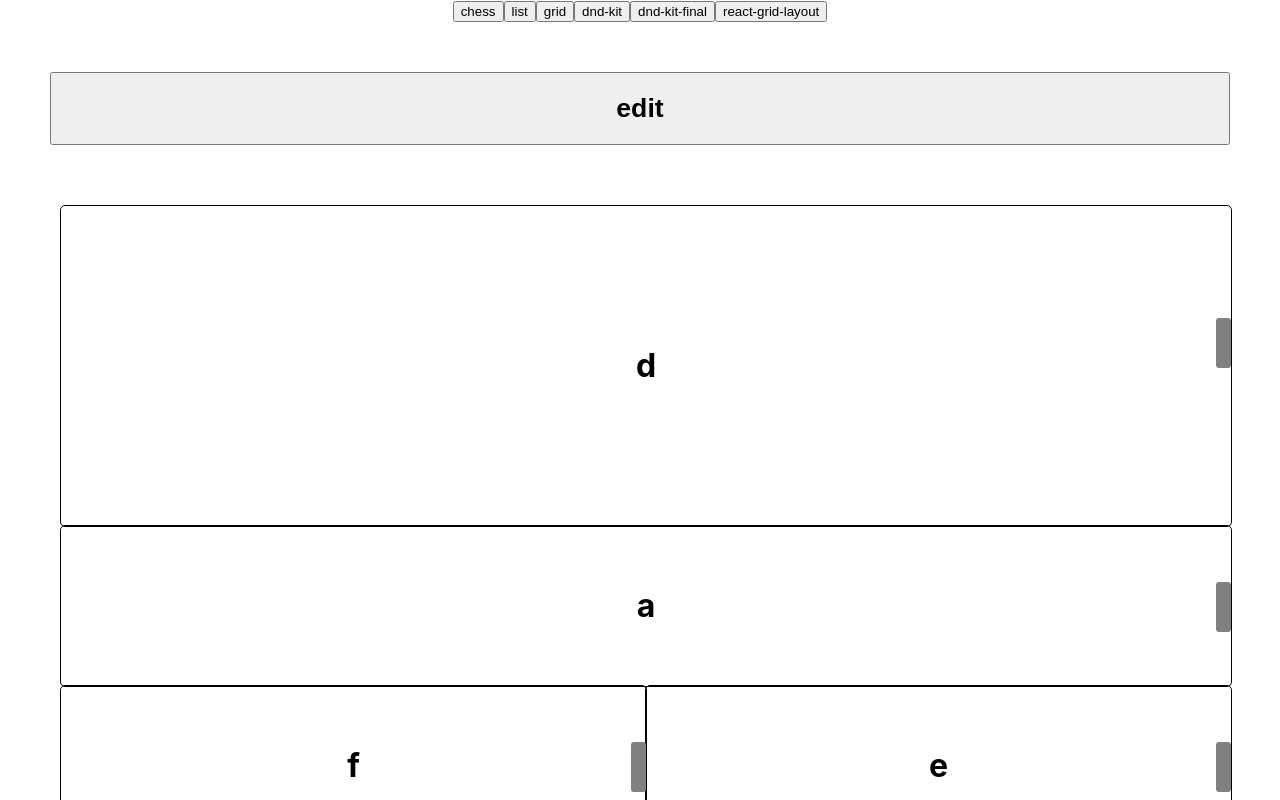
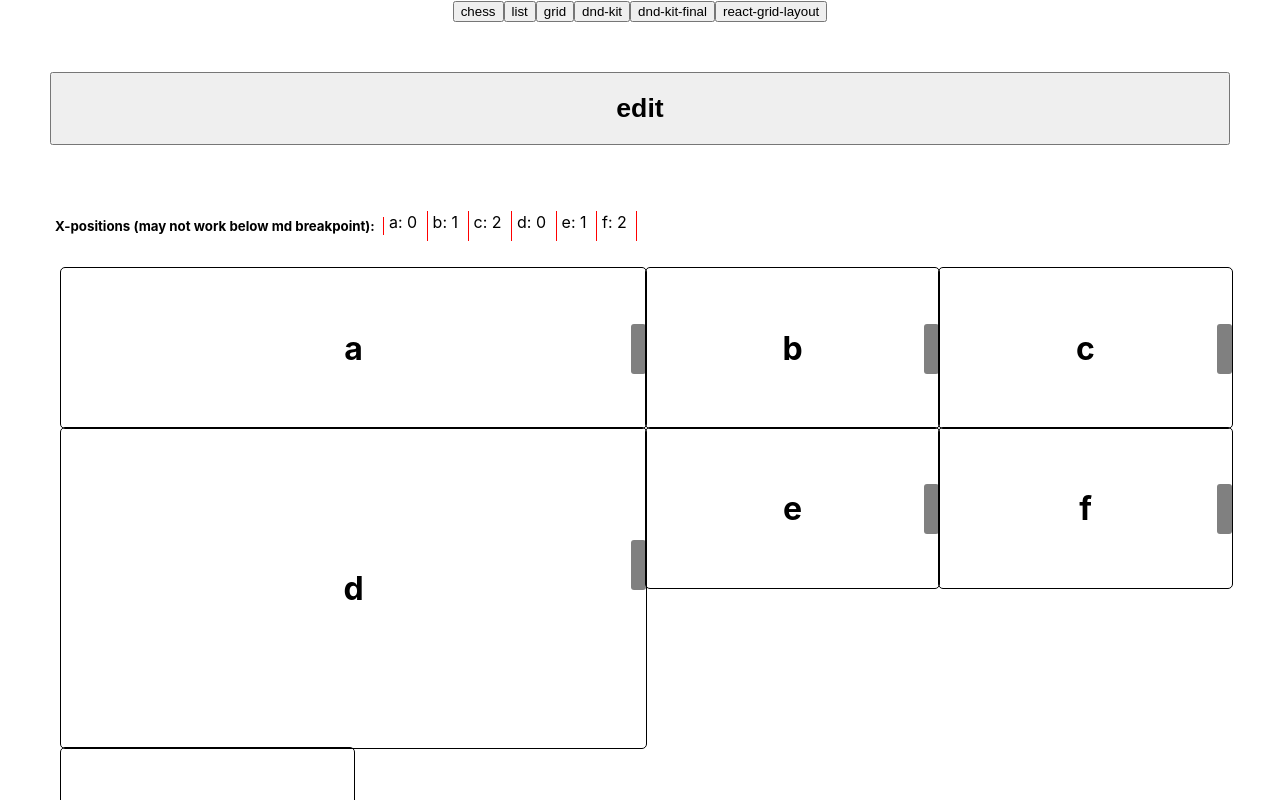
Before and after one commit to N1ck-Benson/dnd-tutorial-js, a React (Create React App) app: page / in a window 1280 px wide. Shown: the top 800 px of the page. Built offline with nearby package versions, Linux system fonts and the light colour scheme.

Commit message:
implement injectPlusButtons, not quite working

```diff
--- a/src/App.css
+++ b/src/App.css
@@ -52,6 +52,17 @@
   width: 100%;
 }
 
+.positions {
+  display: flex;
+  flex-wrap: wrap;
+}
+
+.positions > p,
+.positions > h5 {
+  border-right: 0.5px red solid;
+  padding: 1px 5px;
+}
+
 /* Styles copied from RGL examples repo */
 
 .react-grid-layout {
--- a/src/Components/ReactGridLayout/ReactGridLayout.js
+++ b/src/Components/ReactGridLayout/ReactGridLayout.js
@@ -1,5 +1,6 @@
 import React, { useRef, useState } from "react";
 import { Responsive, WidthProvider } from "react-grid-layout";
+import { injectPlusButtons, printLoggableLayout } from "./utils";
 
 // Can't get an abstracted component to work in the map function...
 // import SingleCard from "./SingleCard";
@@ -13,30 +14,53 @@ const initialLayout = [
   { i: "a", x: 0, y: 0, w: 2, h: 1, static: false, minW: 1, maxW: 4 },
   { i: "b", x: 1, y: 0, w: 1, h: 1, static: false, minW: 1, maxW: 4 },
   { i: "c", x: 2, y: 0, w: 1, h: 1, static: false, minW: 1, maxW: 4 },
-  { i: "d", x: 3, y: 0, w: 2, h: 2, static: false, minW: 1, maxW: 4 },
-  { i: "e", x: 4, y: 0, w: 1, h: 1, static: false, minW: 1, maxW: 4 },
-  { i: "f", x: 5, y: 0, w: 1, h: 1, static: false, minW: 1, maxW: 4 },
+  { i: "d", x: 0, y: 1, w: 2, h: 2, static: false, minW: 1, maxW: 4 },
+  { i: "e", x: 1, y: 1, w: 1, h: 1, static: false, minW: 1, maxW: 4 },
+  { i: "f", x: 2, y: 1, w: 1, h: 1, static: false, minW: 1, maxW: 4 },
 ];
 
 // Get metrics to match against the layouts
 // const getMetrics = () => {};
 
-const getGridLayout = () => {
-  // if(firestoreHasLayout) { return that layout } else
-  return initialLayout;
-};
+const ReactGridLayout = () => {
+  const cols = { lg: 5, md: 4, sm: 2, xs: 2, xxs: 2 };
+  const getGridLayout = () => {
+    // if(firestoreHasLayout) { return that layout } else
+    return injectPlusButtons(initialLayout, cols);
+  };
+  const [layout, setLayout] = useState(getGridLayout());
+  const editedLayoutRef = useRef(getGridLayout());
 
-const ReactGridLayout = () => {
-  const layout = getGridLayout();
-  const editedLayoutRef = useRef(null);
-  const handleLayoutChange = (_layout, layouts) => {
-    editedLayoutRef.current = layouts;
+  const handleLayoutChange = (layout) => {
+    const copy = JSON.stringify(layout);
+    editedLayoutRef.current = JSON.parse(copy);
+  };
+
+  const handleBreakpointChange = () => {
+    console.log("breakpoint change");
+    // const layoutWithoutButtons = layout.filter(
+    //   (item) => !item.i.includes("plus")
+    // );
+    // setLayout(layoutWithoutButtons);
   };
 
   const [isEditing, setIsEditing] = useState(false);
 
   const handleEditSave = () => {
     // if(isEditing) { save editedLayoutRef.current to firestore }
+    if (!isEditing) {
+      const layoutWithoutButtons = layout.filter(
+        (item) => !item.i.includes("plus")
+      );
+      setLayout(layoutWithoutButtons);
+    }
+    if (isEditing) {
+      const layoutWithButtons = injectPlusButtons(
+        editedLayoutRef.current,
+        cols
+      );
+      setLayout(layoutWithButtons);
+    }
     setIsEditing(!isEditing);
   };
 
@@ -45,21 +69,28 @@ const ReactGridLayout = () => {
       <button className="edit_save_button" onClick={handleEditSave}>
         <h1>{!isEditing ? "edit" : "save"}</h1>
       </button>
+      <div className="positions">
+        <h5>X-positions (may not work below md breakpoint):&nbsp;</h5>
+        {["a", "b", "c", "d", "e", "f"].map((p, i) => (
+          <p key={i}>
+            {p}:{" "}
+            {editedLayoutRef.current ? editedLayoutRef.current[i].x : "null"}
+            &nbsp;
+          </p>
+        ))}
+      </div>
       <ResponsiveGridLayout
         isDraggable={isEditing}
+        isResizable={isEditing}
         compactType={"horizontal"}
         layouts={{ lg: layout }}
         onLayoutChange={handleLayoutChange}
-        breakpoints={{ lg: 2560, md: 1440, sm: 768, xs: 480, xxs: 0 }}
-        cols={{ lg: 5, md: 4, sm: 2, xs: 2, xxs: 2 }}
+        onBreakpointChange={handleBreakpointChange}
+        breakpoints={{ lg: 2560, md: 1024, sm: 768, xs: 480, xxs: 0 }}
+        cols={cols}
         rowHeight={150}
         width={750}
         useCSSTransforms={true}
-        // onDrag
-        // onDragStart
-        // onDragStop
-        // onDrop
-        // onResize
       >
         {layout.map((item) => (
           // RGL cross-references items with layout information using the i property
--- a/src/Components/ReactGridLayout/utils.js
+++ b/src/Components/ReactGridLayout/utils.js
@@ -1,37 +1,64 @@
+export const printLoggableLayout = (layout) => {
+  console.table(
+    layout.map((row) => {
+      const { i, x, y } = row;
+      return { i, x, y };
+    })
+  );
+};
+
 export const injectPlusButtons = (layout, cols) => {
-  let totalRowsCount = 1;
+  const newLayout = layout.filter((item) => !item.i.includes("plus"));
+  let totalRows = 1;
   let lastRowY = 0;
   layout.forEach((item) => {
-    item.y > lastRowY && (lastRowY = item.y) && totalRowsCount++;
+    item.y > lastRowY && (lastRowY = item.y) && totalRows++;
   });
+  const fixedProps = {
+    w: 1,
+    h: 1,
+    minW: 1,
+    maxW: 1,
+  };
 
-  totalRowsCount.forEach((row) => {
-    let count = 0;
-    while (count < totalRowsCount) {
-      const itemsInRow = layout.filter((item) => item.y === row);
-      const lastInRow = itemsInRow[itemsInRow.length];
-      const lastColUsed = lastInRow.x + lastInRow.w;
+  let rowCount = 0;
+  let plusCount = 0;
+  while (rowCount < totalRows) {
+    const countCopy = rowCount;
+    const itemsInRow = layout.filter((item) => item.y === countCopy);
+    const lastInRow = itemsInRow[itemsInRow.length - 1];
+    const lastColUsed = lastInRow.x + (lastInRow.w - 1);
 
-      if (lastColUsed < cols) {
-        const plusButton = {
-          i: `plus_${count}`,
-          x: lastColUsed,
-          y: count,
-          w: 1,
-          h: 1,
-          static: false,
-          minW: 1,
-          maxW: 1,
-        };
+    if (lastColUsed < cols) {
+      const xPos = lastColUsed + 1;
+      const plusButton = {
+        ...fixedProps,
+        i: `plus_${plusCount}`,
+        x: xPos,
+        y: rowCount,
+        static: false,
+      };
 
-        layout.push(plusButton);
-      }
+      newLayout.push(plusButton);
+      plusCount++;
+    } else if (rowCount === totalRows - 1) {
+      const newRow = rowCount + 1;
+      const plusButton = {
+        ...fixedProps,
+        i: `plus_${plusCount}`,
+        x: 0,
+        y: newRow,
+        static: true,
+      };
 
-      if (itemsInRow.some((item) => item.h === 2)) {
-        count += 2;
-      } else {
-        count += 1;
-      }
+      newLayout.push(plusButton);
+      plusCount++;
     }
-  });
+
+    rowCount++;
+  }
+
+  printLoggableLayout(newLayout);
+
+  return newLayout;
 };
```
